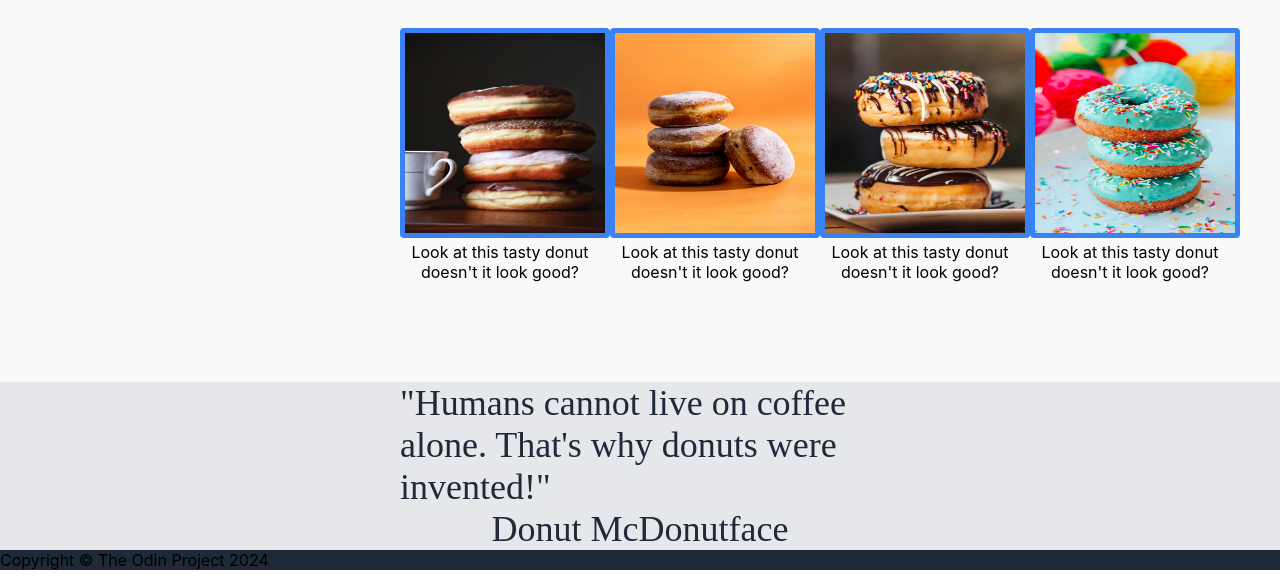
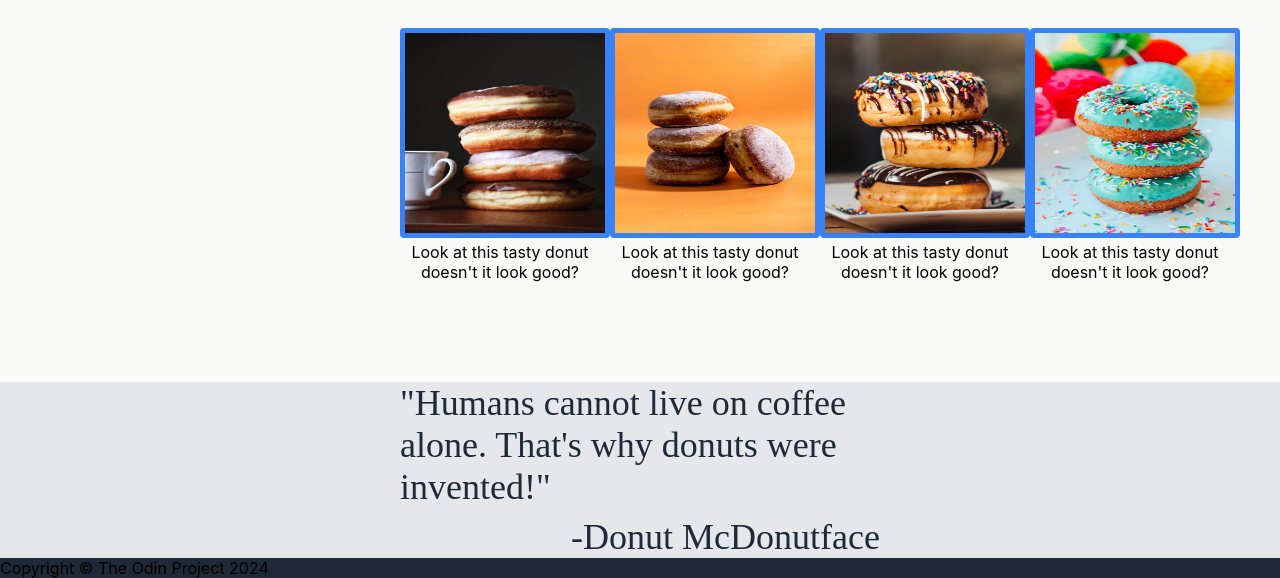
Before and after one commit to CatFromHe-Man/odin-landing-page, a plain HTML site: page index.html in a window 1280 px wide. Shown: the part 682-1260 px from the top of the page. Drawn offline with Linux system fonts and the light colour scheme.

Commit message:
Finished the quote section

```diff
--- a/index.html
+++ b/index.html
@@ -58,9 +58,12 @@
 </div>
 
 <div class="quotesection">
+    <div class="testing">
 <p class="quote">"Humans cannot live on coffee alone. That's why donuts were invented!" </p>
-<p class="quote name">Donut McDonutface</p>
+<p class="quote name">-Donut McDonutface</p>
 </div>
+</div>
+
 
 <div class="footer">Copyright &copy The Odin Project 2024</div>
 
--- a/styles.css
+++ b/styles.css
@@ -162,3 +162,14 @@ ul {
     font-family: light italic;
     color: #1f2937;
 }
+
+.quote.name {
+    text-align: right;
+}
+
+.testing {
+    display: flex;
+    flex-direction: column;
+    max-width: 100%;
+    gap: 8px;
+}
```
